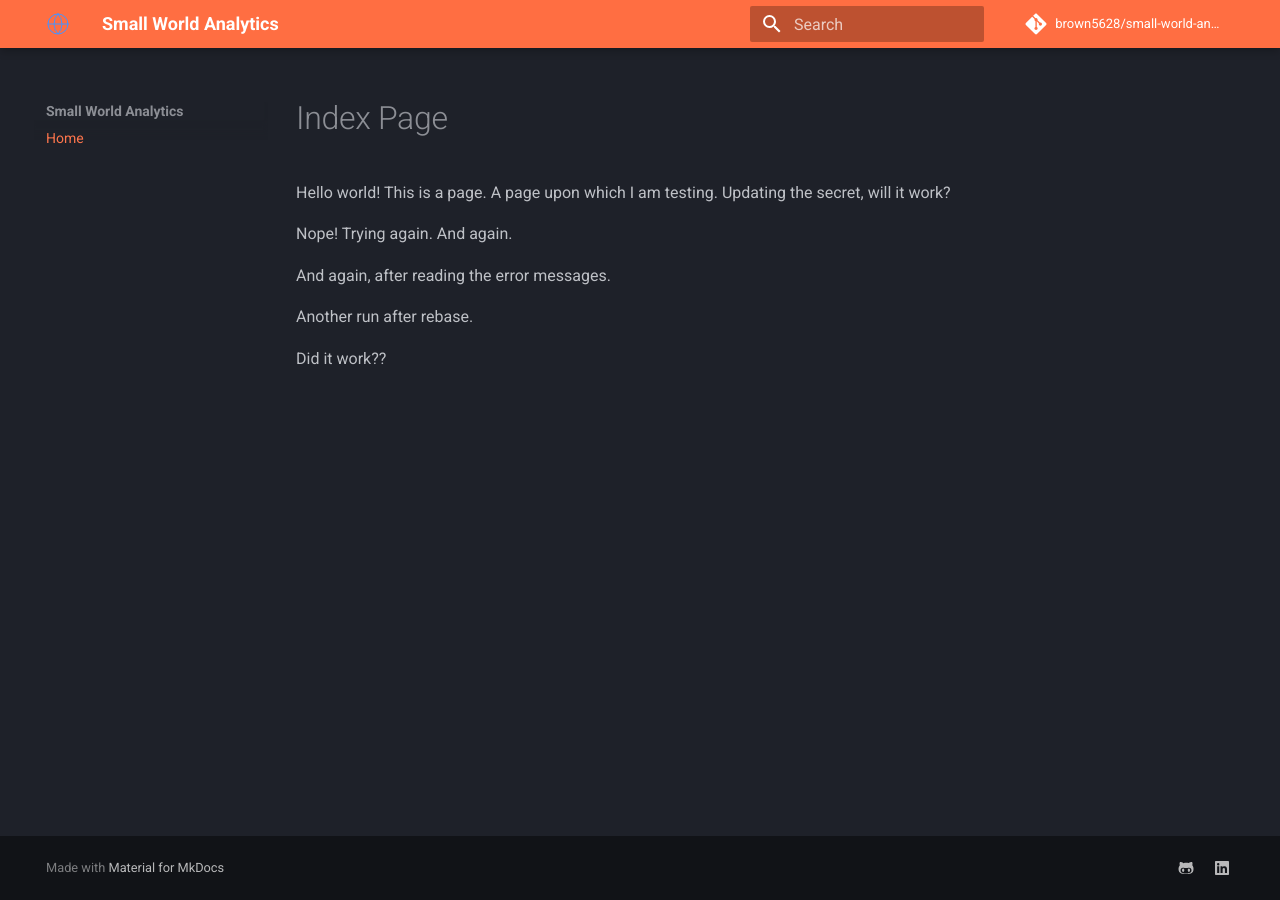
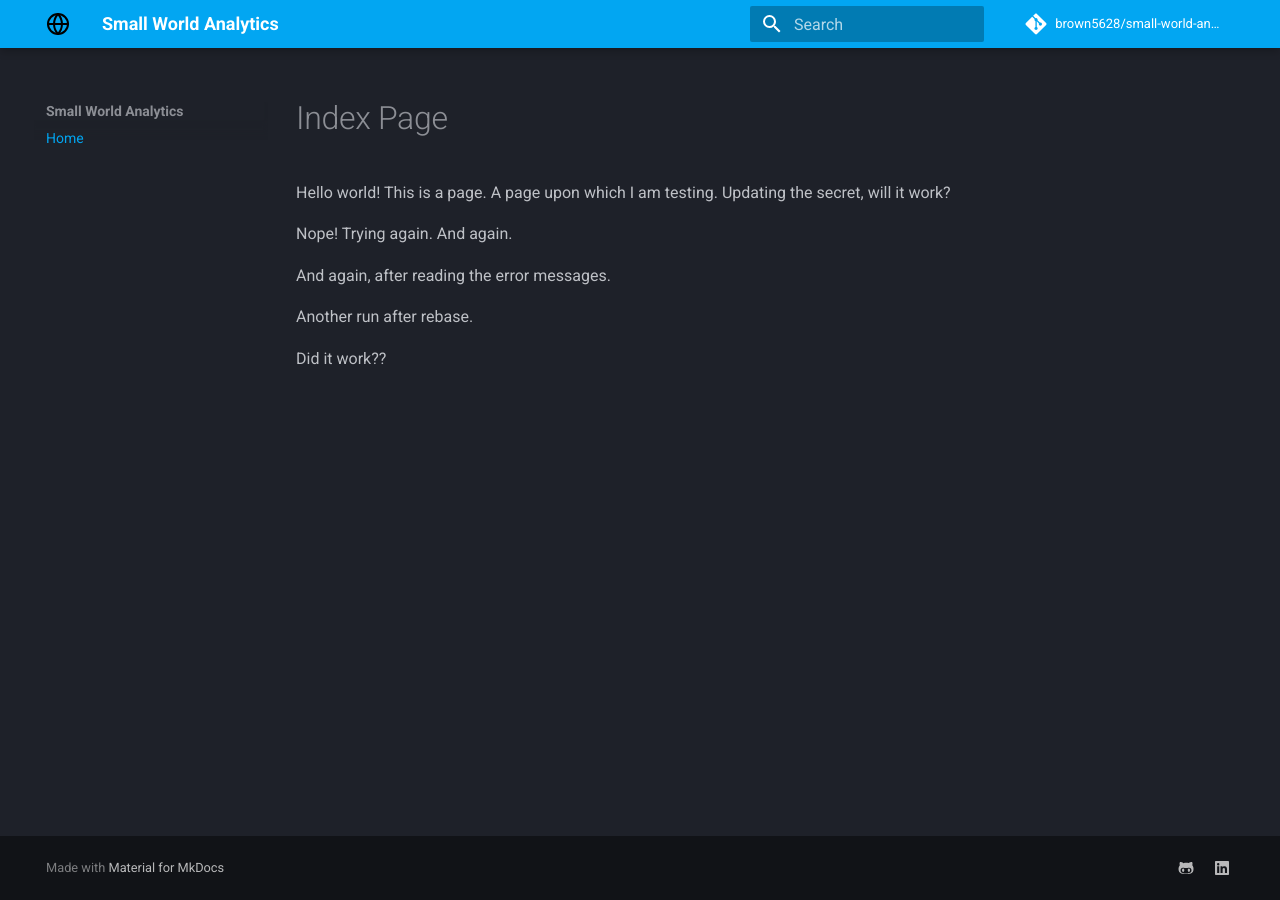
Before and after one commit to wylbee/small-world-analytics-site, an MkDocs documentation site: the page built from docs/index.md, in a window 1280 px wide. Built offline with MkDocs 1.6.1 and Material for MkDocs 9.7.7, drawn with Linux system fonts in a browser that asks for light colours; comment, search, counter and statistics services are not loaded.

Commit message:
Update colors and logo color

```diff
--- a/mkdocs.yml
+++ b/mkdocs.yml
@@ -15,5 +15,5 @@ theme:
   logo: images/logo.svg
   palette:
     scheme: slate
-    primary: deep orange
-    accent: light blue
+    primary: light blue
+    accent: deep orange
```
Also changed, not shown: docs/images/logo.svg.
